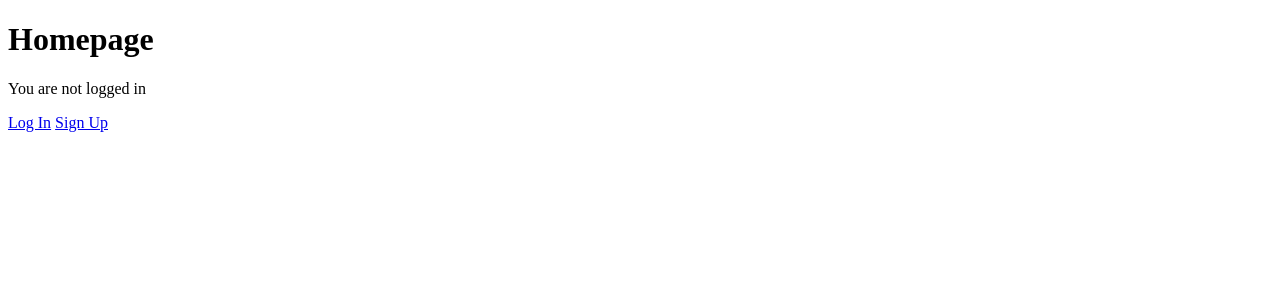
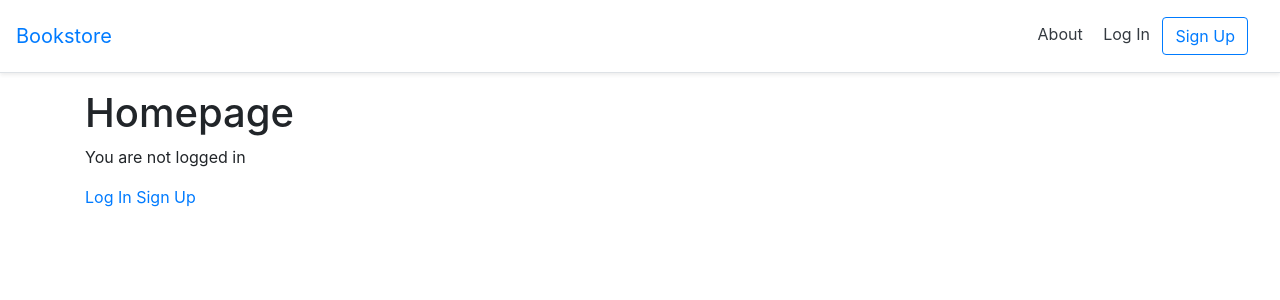
Before and after one commit to Equinox-13/bookstore, a Django app: page / in a window 1280 px wide. Shown: the top 300 px of the page. Run offline with Django 3.2, Linux system fonts and the light colour scheme; some libraries are stand-ins or nearby versions.

Commit message:
Added Navigation bar template using bootstrap

```diff
--- a/templates/_base.html
+++ b/templates/_base.html
@@ -1,16 +1,39 @@
+{% load static %}
 <!DOCTYPE html>
 <html>
-
 <head>
-    <meta charset="utf-8">
-    <title>{% block title %}Bookstore{% endblock title %}</title>
+  <meta charset="utf-8">
+  <title>{% block title %}Bookstore{% endblock title %}</title>
+  <meta name="viewport" content="width=device-width, initial-scale=1, shrink-to-fit=no">
+  <link rel="stylesheet" href="https://stackpath.bootstrapcdn.com/bootstrap/4.3.1/css/bootstrap.min.css" integrity="sha384-ggOyR0iXCbMQv3Xipma34MD+dH/1fQ784/j6cY/iJTQUOhcWr7x9JvoRxT2MZw1T" crossorigin="anonymous">
+  <link rel="stylesheet" href="{% static 'css/base.css' %}">
 </head>
-
 <body>
-    <div class="container">
-        {% block content %}
-        {% endblock content %}
+  <header>
+    <!-- Fixed navbar -->
+    <div class="d-flex flex-column flex-md-row align-items-center p-3 px-md-4\
+     mb-3 bg-white border-bottom shadow-sm">
+      <a href="{% url 'home' %}" class="navbar-brand my-0 mr-md-auto font-weight-normal">Bookstore</a>
+      <nav class="my-2 my-md-0 mr-md-3">
+        <a class="p-2 text-dark" href="#">About</a>
+        {% if user.is_authenticated %}
+          <a class="p-2 text-dark" href="{% url 'logout' %}">Log Out</a>
+        {% else %}
+          <a class="p-2 text-dark" href="{% url 'login' %}">Log In</a>
+          <a class="btn btn-outline-primary"
+            href="{% url 'signup' %}">Sign Up</a>
+        {% endif %}
+      </nav>
     </div>
+  </header>
+  <div class="container">
+    {% block content %}
+    {% endblock content %}
+  </div>
+  <!-- JavaScript -->
+  <!-- jQuery first, then Popper.js, then Bootstrap JS -->
+  <script src="https://code.jquery.com/jquery-3.3.1.slim.min.js" integrity="sha384-q8i/X+965DzO0rT7abK41JStQIAqVgRVzpbzo5smXKp4YfRvH+8abtTE1Pi6jizo" crossorigin="anonymous"></script>
+  <script src="https://cdnjs.cloudflare.com/ajax/libs/popper.js/1.14.7/umd/popper.min.js" integrity="sha384-UO2eT0CpHqdSJQ6hJty5KVphtPhzWj9WO1clHTMGa3JDZwrnQq4sF86dIHNDz0W1" crossorigin="anonymous"></script>
+  <script src="https://stackpath.bootstrapcdn.com/bootstrap/4.3.1/js/bootstrap.min.js" integrity="sha384-JjSmVgyd0p3pXB1rRibZUAYoIIy6OrQ6VrjIEaFf/nJGzIxFDsf4x0xIM+B07jRM" crossorigin="anonymous"></script>
 </body>
-
 </html>
```
